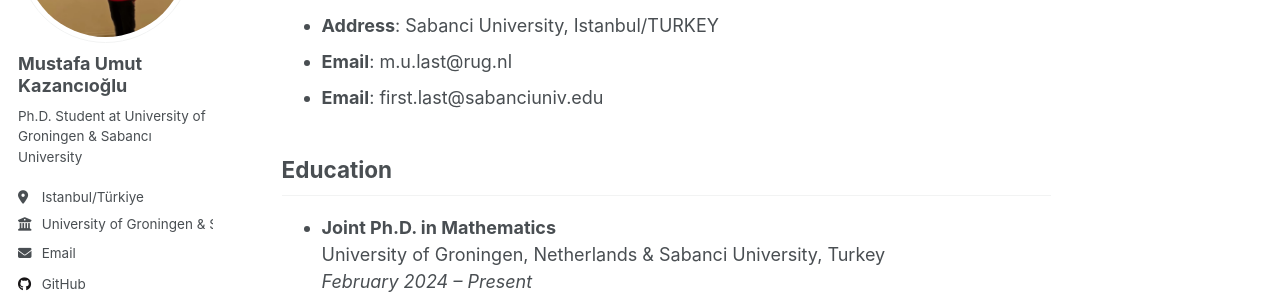
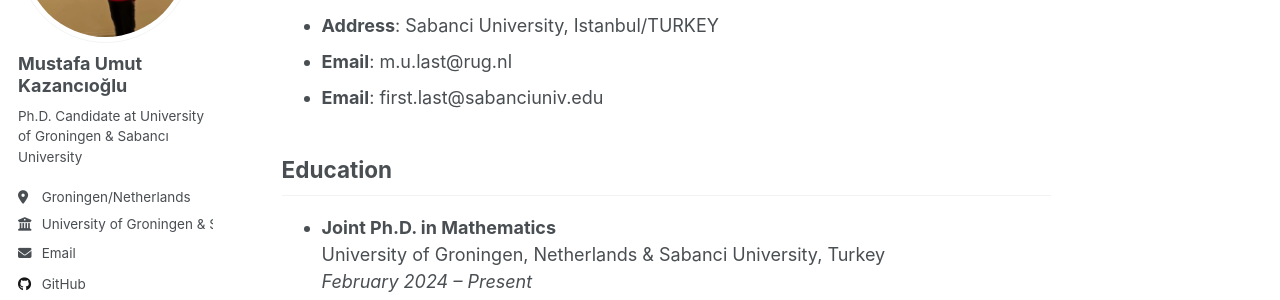
Before and after one commit to MusUmKaz/musumkaz.github.io, a Jekyll site: the page built from _pages/about.md, in a window 1280 px wide. Shown: the part 231-531 px from the top of the page. Built offline with Jekyll 4.4.1, drawn with Linux system fonts in a browser that asks for light colours; a script that is not in the unit is left out.

Commit message:
Update bio, location, and email in config

```diff
--- a/_config.yml
+++ b/_config.yml
@@ -26,11 +26,12 @@ author:
   avatar           : "profile.png"
   name             : "Mustafa Umut Kazancıoğlu"
   pronouns         : # example: "he/him"
-  bio              : "Ph.D. Student at University of Groningen & Sabancı University"
-  location         : "Istanbul/Türkiye"
+  bio              : "Ph.D. Candidate at University of Groningen & Sabancı University"
+  location         : "Groningen/Netherlands"
   employer         : "University of Groningen & SU"
   uri              : # URL
-  email            : "first.last@sabanciuniv.edu"
+  email            : "m.u.kazancioglu [at] rug [dot] nl"
+  email            : "mustafa.kazancioglu [at] sabanciuniv [dot] edu"
 
   # Academic websites
   academia         : # URL
```
